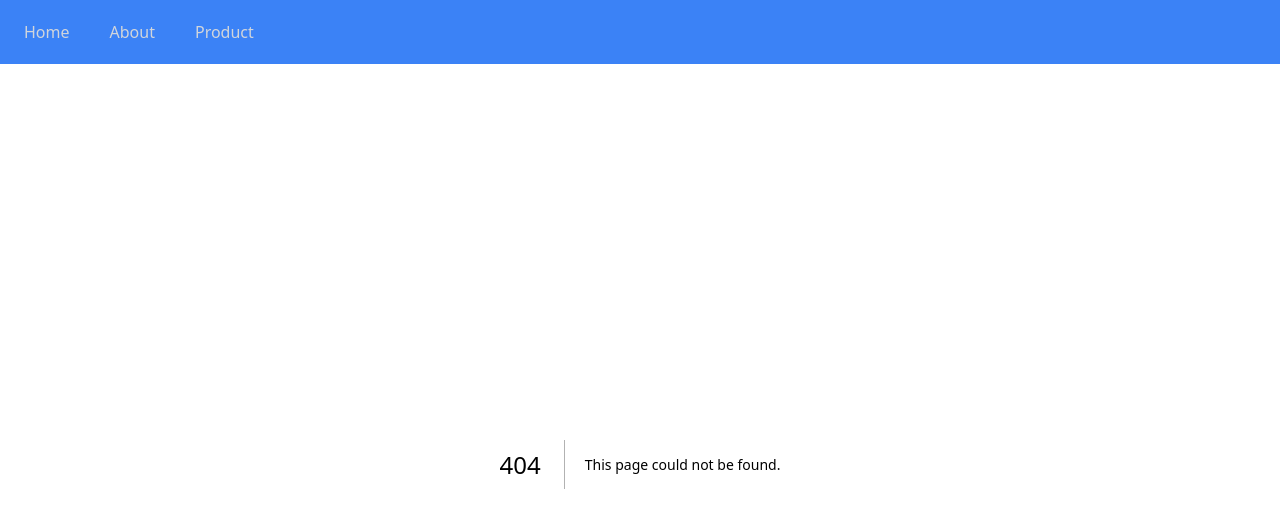
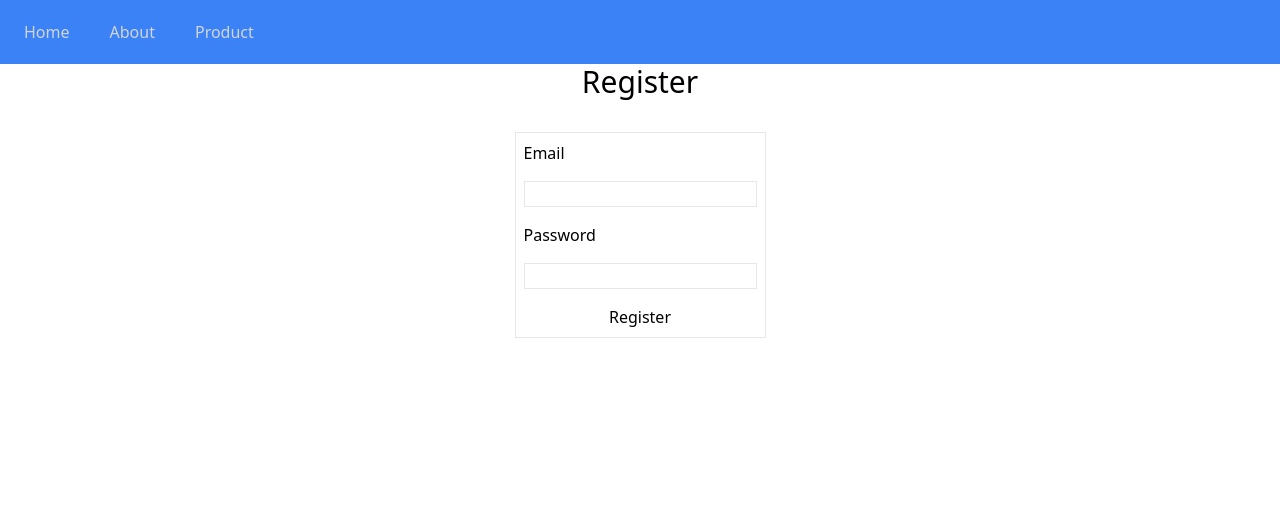
Before and after one commit to Ryuuutaaa/ts-prisma, a Next.js app: page /login in a window 1280 px wide. Before the commit this address had no page. Shown: the top 528 px of the page. Built offline with nearby package versions, Linux system fonts and the light colour scheme.

Commit message:
feat :: add page login and handle submit

```diff
--- a/app/components/FormRegister.tsx
+++ b/app/components/FormRegister.tsx
@@ -1,3 +1,5 @@
+"use client";
+
 import React from "react";
 
 const FormRegister = () => {
@@ -8,14 +10,19 @@ const FormRegister = () => {
     console.log("Password", formData.get("password"));
   };
   return (
-    <div>
-      <h1></h1>
-      <form onSubmit={handleSubmit}>
+    <div className="flex flex-col items-center">
+      <h1 className="text-3xl">Register</h1>
+      <form
+        onSubmit={handleSubmit}
+        className="flex flex-col gap-4 border p-2 mx-auto mt-8"
+      >
         <label htmlFor="email">Email</label>
         <input type="email" name="email" className="border" />
 
         <label htmlFor="password">Password</label>
         <input type="password" name="password" className="border" />
+
+        <button type="submit">Register</button>
       </form>
     </div>
   );
--- /dev/null
+++ b/app/login/page.tsx
@@ -0,0 +1,8 @@
+import React from "react";
+import FormRegister from "../components/FormRegister";
+
+const LoginPage = () => {
+  return <FormRegister />;
+};
+
+export default LoginPage;
```
